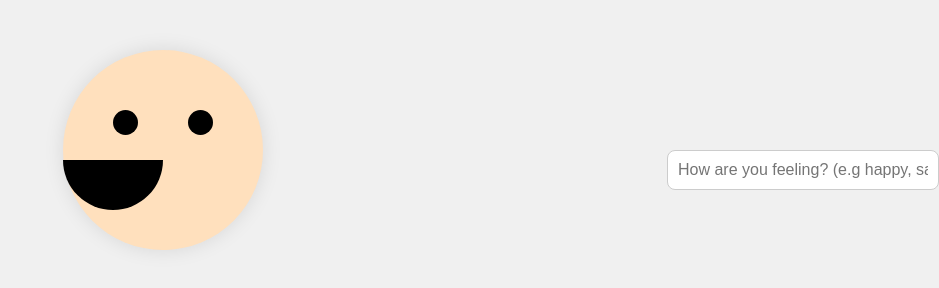
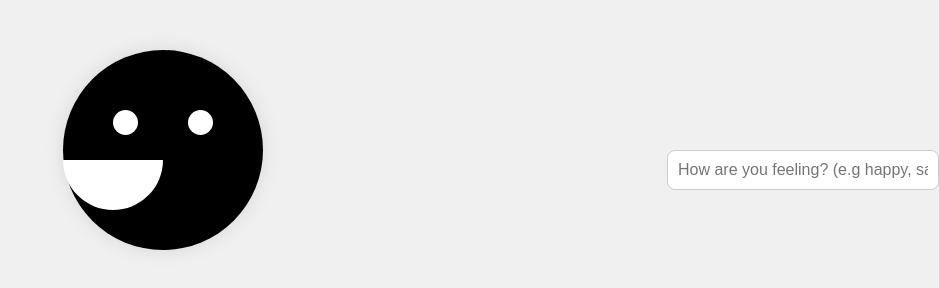
Before and after one commit to Aqo17/Face, a plain HTML site: page index.html in a window 1280 px wide. Shown: the whole page, without its empty margins (341-1280 px from the left). Drawn offline with Linux system fonts and the light colour scheme.

Commit message:
Update styles.css

```diff
--- a/styles.css
+++ b/styles.css
@@ -13,7 +13,7 @@ body{
 .face{
     width: 200px;
     height: 200px;
-    background: #ffe0bd;
+    background: black;
     border-radius: 50%;
     margin: 0 auto;
     position: relative;
@@ -23,7 +23,7 @@ body{
 .eye{
     width: 25px;
     height: 25px;
-    background: black;
+    background: white;
     border-radius: 50px;
     position: absolute;
     top: 60px;
@@ -40,7 +40,7 @@ body{
 .mouth{
     width: 100px;
     height: 50px;
-    background: black;
+    background: white;
     border-radius: 0 0 50px 50px;
     position: absolute;
     bottom: 40px;
```
